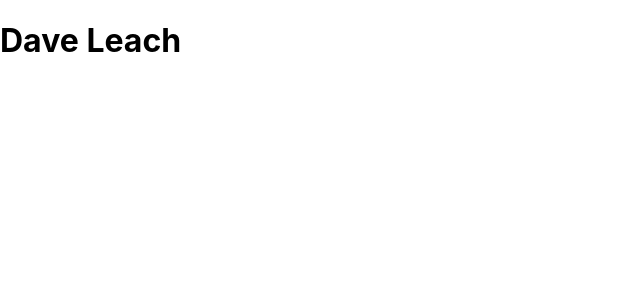
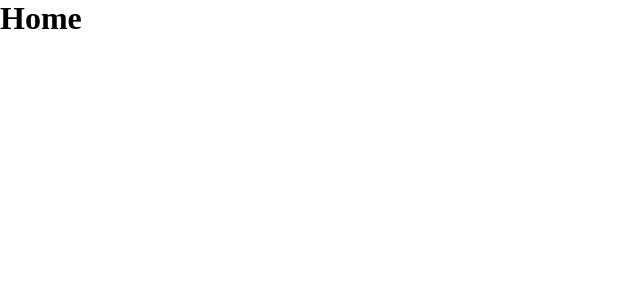
Before and after one commit to davidleach724/daveleach-website, a React (Create React App) app: page / in a window 1280 px wide. Shown: the top 300 px of the page, without its empty margins (0-640 px from the left). Built offline with nearby package versions, Linux system fonts and the light colour scheme.

Commit message:
Create Home component

```diff
--- a/src/Components/App/App.js
+++ b/src/Components/App/App.js
@@ -1,10 +1,13 @@
-import React, { Component } from 'react'
+import React from 'react'
+import Home from '../Home/Home'
 import './App.css'
 
 const App = () => {
 
   return (
-    <h1>Dave Leach</h1>
+    <main>
+      <Home />
+    </main>
   )
 }
 
--- /dev/null
+++ b/src/Components/Home/Home.js
@@ -0,0 +1,11 @@
+const Home = () => {
+
+
+  return (
+    <div className="home-container">
+      <h1>Home</h1>
+    </div>
+  )
+}
+
+export default Home
--- a/src/index.css
+++ b/src/index.css
@@ -1,13 +1,9 @@
-body {
-  margin: 0;
-  font-family: -apple-system, BlinkMacSystemFont, 'Segoe UI', 'Roboto', 'Oxygen',
-    'Ubuntu', 'Cantarell', 'Fira Sans', 'Droid Sans', 'Helvetica Neue',
-    sans-serif;
-  -webkit-font-smoothing: antialiased;
-  -moz-osx-font-smoothing: grayscale;
+html {
+  width: 100vw;
+  height: 100vh;
 }
 
-code {
-  font-family: source-code-pro, Menlo, Monaco, Consolas, 'Courier New',
-    monospace;
+* {
+  margin: 0;
+  padding: 0;
 }
```
Also changed, not shown: src/Components/Home/Home.css (added).
